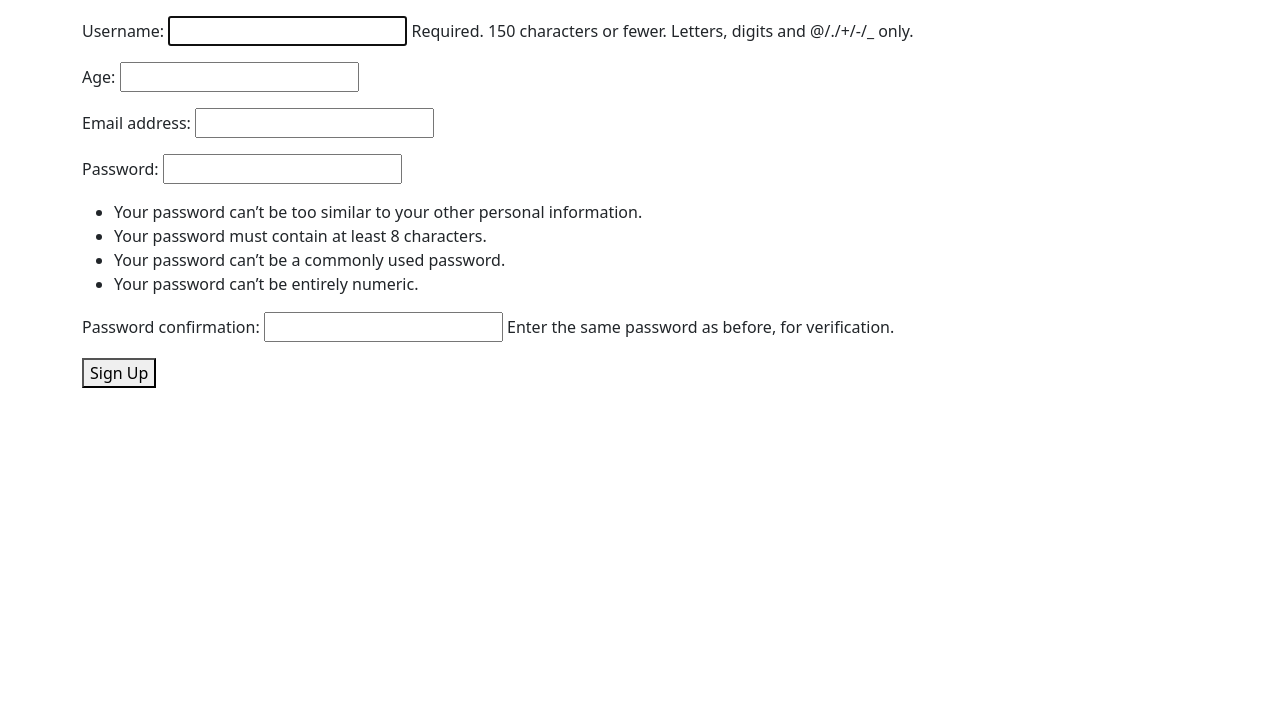
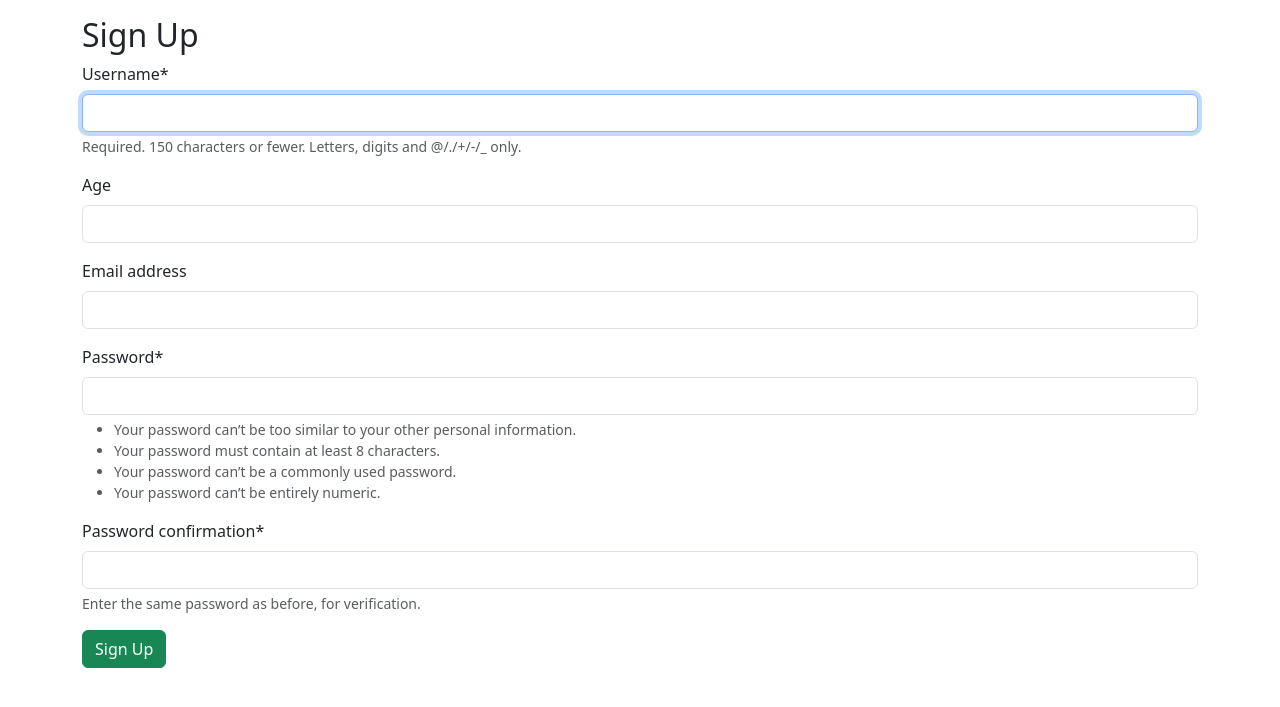
Before and after one commit to fatemearyaie/DjangoForBegginersBook, a Django app: page /accounts/signup/ in a window 1280 px wide. Shown: the part 71-778 px from the top of the page. Run offline with Django 5.2, Linux system fonts and the light colour scheme; some libraries are stand-ins or nearby versions.

Commit message:
make signup form crispy

```diff
--- a/blog/templates/registration/signup.html
+++ b/blog/templates/registration/signup.html
@@ -1,10 +1,10 @@
-{% extends 'base.html' %}
-
-{% block title %} SignUp {% endblock title %}
-<h1> signup </h1>
-{% block content %}
-<form method='post'>
-    {% csrf_token %}
-    {{ form.as_p }}
-    <button type='submit'>Sign Up</button>
-{% endblock content %}
+{% extends "base.html" %}
+ {% load crispy_forms_tags %}
+ {% block title %}Sign Up{% endblock title%}
+ {% block content %}
+ <h2>Sign Up</h2>
+ <form method="post">{% csrf_token %}
+ {{ form|crispy }}
+ <button class="btn btn-success" type="submit">Sign Up</button>
+ </form>
+ {% endblock content %}
```
